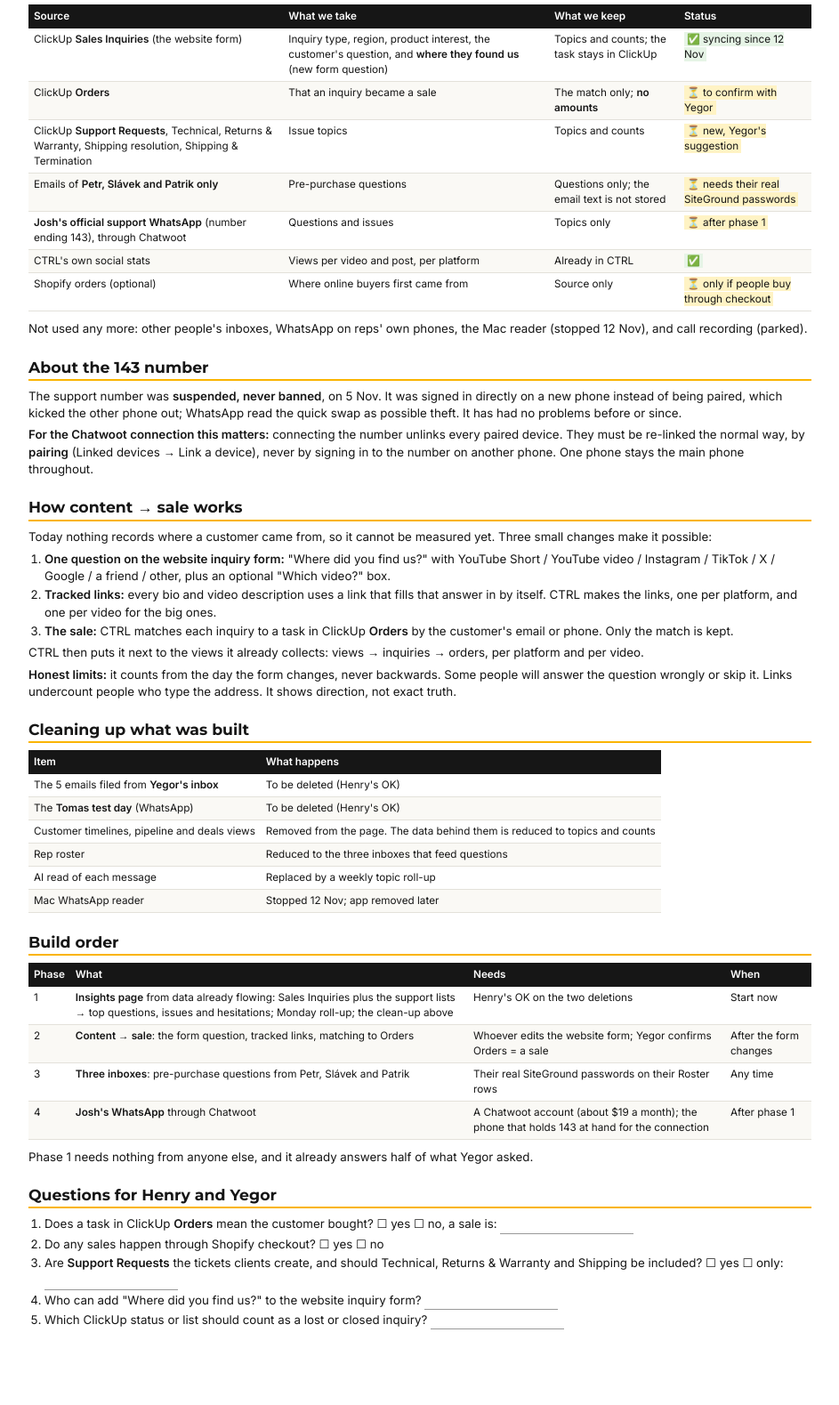
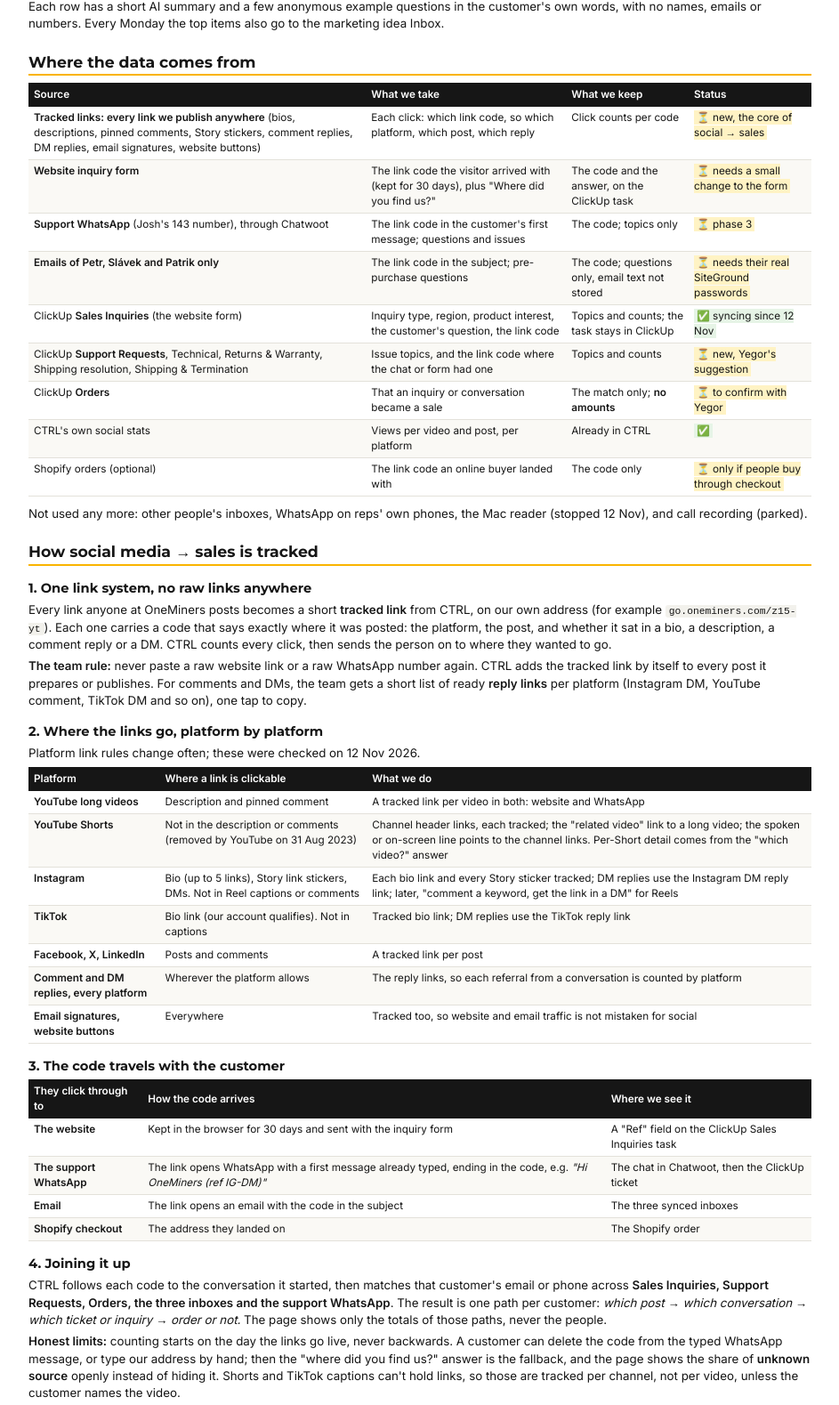
Before and after one commit to henryhodge95/oneminers-insights-plan, a plain HTML site: page index.html in a window 1280 px wide. Shown: the part 706-2285 px from the top of the page at 89% size, without its empty margins (168-1111 px from the left). Before the commit the page ends 2252 px from the top, so only its background shows below. Drawn offline with Linux system fonts and the light colour scheme.

Commit message:
Add social → sales tracking

```diff
--- a/index.html
+++ b/index.html
@@ -24,7 +24,7 @@ a{color:#b07d00}
 <p>Yegor pushed back on 12 Nov, and he is right. What was built is a CRM: every rep, every inbox, every chat, one timeline per customer. That is more personal data than marketing needs, and it still does not answer the question he expected: <strong>which content brings customers who buy.</strong></p>
 <p>The new aim, in Henry's and Yegor's words:</p>
 <ul>
-<li><strong>Content → sale:</strong> when someone comes from a YouTube Short, a long video or Instagram and buys, we see it.</li>
+<li><strong>Social media → sales:</strong> when someone comes from a YouTube Short, a long video, Instagram, a comment or a DM and contacts us or buys, we see it. This is our biggest blind spot today.</li>
 <li><strong>What customers talk about:</strong> questions before buying, pain points, issues, products, what makes people hesitate, as summaries for marketing.</li>
 <li><strong>Both ways:</strong> sales sees which content actually sells, so they can send it.</li>
 </ul>
@@ -41,9 +41,9 @@ a{color:#b07d00}
 </thead>
 <tbody>
 <tr>
-<td><strong>Content → sales</strong></td>
-<td>Which platform and which video brings inquiries and buyers</td>
-<td>"Z15 Pro bench Short: 6 inquiries, 2 orders"</td>
+<td><strong>Social → sales</strong></td>
+<td>For each platform, post, comment reply and DM reply: views → link clicks → conversations started (form, WhatsApp, email) → ClickUp inquiries and tickets → orders</td>
+<td>"Z15 Pro bench Short: 41k views → 180 clicks → 9 WhatsApp chats + 3 forms → 6 inquiries → 2 orders"</td>
 </tr>
 <tr>
 <td><strong>Before they buy</strong></td>
@@ -75,34 +75,46 @@ a{color:#b07d00}
 </thead>
 <tbody>
 <tr>
+<td><strong>Tracked links: every link we publish anywhere</strong> (bios, descriptions, pinned comments, Story stickers, comment replies, DM replies, email signatures, website buttons)</td>
+<td>Each click: which link code, so which platform, which post, which reply</td>
+<td>Click counts per code</td>
+<td><span class="op">⏳ new, the core of social → sales</span></td>
+</tr>
+<tr>
+<td><strong>Website inquiry form</strong></td>
+<td>The link code the visitor arrived with (kept for 30 days), plus "Where did you find us?"</td>
+<td>The code and the answer, on the ClickUp task</td>
+<td><span class="op">⏳ needs a small change to the form</span></td>
+</tr>
+<tr>
+<td><strong>Support WhatsApp</strong> (Josh's 143 number), through Chatwoot</td>
+<td>The link code in the customer's first message; questions and issues</td>
+<td>The code; topics only</td>
+<td><span class="op">⏳ phase 3</span></td>
+</tr>
+<tr>
+<td><strong>Emails of Petr, Slávek and Patrik only</strong></td>
+<td>The link code in the subject; pre-purchase questions</td>
+<td>The code; questions only, email text not stored</td>
+<td><span class="op">⏳ needs their real SiteGround passwords</span></td>
+</tr>
+<tr>
 <td>ClickUp <strong>Sales Inquiries</strong> (the website form)</td>
-<td>Inquiry type, region, product interest, the customer's question, and <strong>where they found us</strong> (new form question)</td>
+<td>Inquiry type, region, product interest, the customer's question, the link code</td>
 <td>Topics and counts; the task stays in ClickUp</td>
 <td><span class="hl">✅ syncing since 12 Nov</span></td>
 </tr>
 <tr>
-<td>ClickUp <strong>Orders</strong></td>
-<td>That an inquiry became a sale</td>
-<td>The match only; <strong>no amounts</strong></td>
-<td><span class="op">⏳ to confirm with Yegor</span></td>
-</tr>
-<tr>
 <td>ClickUp <strong>Support Requests</strong>, Technical, Returns &amp; Warranty, Shipping resolution, Shipping &amp; Termination</td>
-<td>Issue topics</td>
+<td>Issue topics, and the link code where the chat or form had one</td>
 <td>Topics and counts</td>
 <td><span class="op">⏳ new, Yegor's suggestion</span></td>
 </tr>
 <tr>
-<td>Emails of <strong>Petr, Slávek and Patrik only</strong></td>
-<td>Pre-purchase questions</td>
-<td>Questions only; the email text is not stored</td>
-<td><span class="op">⏳ needs their real SiteGround passwords</span></td>
-</tr>
-<tr>
-<td><strong>Josh's official support WhatsApp</strong> (number ending 143), through Chatwoot</td>
-<td>Questions and issues</td>
-<td>Topics only</td>
-<td><span class="op">⏳ after phase 1</span></td>
+<td>ClickUp <strong>Orders</strong></td>
+<td>That an inquiry or conversation became a sale</td>
+<td>The match only; <strong>no amounts</strong></td>
+<td><span class="op">⏳ to confirm with Yegor</span></td>
 </tr>
 <tr>
 <td>CTRL's own social stats</td>
@@ -112,25 +124,103 @@ a{color:#b07d00}
 </tr>
 <tr>
 <td>Shopify orders (optional)</td>
-<td>Where online buyers first came from</td>
-<td>Source only</td>
+<td>The link code an online buyer landed with</td>
+<td>The code only</td>
 <td><span class="op">⏳ only if people buy through checkout</span></td>
 </tr>
 </tbody>
 </table>
 <p>Not used any more: other people's inboxes, WhatsApp on reps' own phones, the Mac reader (stopped 12 Nov), and call recording (parked).</p>
+<h2>How social media → sales is tracked</h2>
+<h3>1. One link system, no raw links anywhere</h3>
+<p>Every link anyone at OneMiners posts becomes a short <strong>tracked link</strong> from CTRL, on our own address (for example <code>go.oneminers.com/z15-yt</code>). Each one carries a code that says exactly where it was posted: the platform, the post, and whether it sat in a bio, a description, a comment reply or a DM. CTRL counts every click, then sends the person on to where they wanted to go.</p>
+<p><strong>The team rule:</strong> never paste a raw website link or a raw WhatsApp number again. CTRL adds the tracked link by itself to every post it prepares or publishes. For comments and DMs, the team gets a short list of ready <strong>reply links</strong> per platform (Instagram DM, YouTube comment, TikTok DM and so on), one tap to copy.</p>
+<h3>2. Where the links go, platform by platform</h3>
+<p>Platform link rules change often; these were checked on 12 Nov 2026.</p>
+<table>
+<thead>
+<tr>
+<th>Platform</th>
+<th>Where a link is clickable</th>
+<th>What we do</th>
+</tr>
+</thead>
+<tbody>
+<tr>
+<td><strong>YouTube long videos</strong></td>
+<td>Description and pinned comment</td>
+<td>A tracked link per video in both: website and WhatsApp</td>
+</tr>
+<tr>
+<td><strong>YouTube Shorts</strong></td>
+<td>Not in the description or comments (removed by YouTube on 31 Aug 2023)</td>
+<td>Channel header links, each tracked; the "related video" link to a long video; the spoken or on-screen line points to the channel links. Per-Short detail comes from the "which video?" answer</td>
+</tr>
+<tr>
+<td><strong>Instagram</strong></td>
+<td>Bio (up to 5 links), Story link stickers, DMs. Not in Reel captions or comments</td>
+<td>Each bio link and every Story sticker tracked; DM replies use the Instagram DM reply link; later, "comment a keyword, get the link in a DM" for Reels</td>
+</tr>
+<tr>
+<td><strong>TikTok</strong></td>
+<td>Bio link (our account qualifies). Not in captions</td>
+<td>Tracked bio link; DM replies use the TikTok reply link</td>
+</tr>
+<tr>
+<td><strong>Facebook, X, LinkedIn</strong></td>
+<td>Posts and comments</td>
+<td>A tracked link per post</td>
+</tr>
+<tr>
+<td><strong>Comment and DM replies, every platform</strong></td>
+<td>Wherever the platform allows</td>
+<td>The reply links, so each referral from a conversation is counted by platform</td>
+</tr>
+<tr>
+<td><strong>Email signatures, website buttons</strong></td>
+<td>Everywhere</td>
+<td>Tracked too, so website and email traffic is not mistaken for social</td>
+</tr>
+</tbody>
+</table>
+<h3>3. The code travels with the customer</h3>
+<table>
+<thead>
+<tr>
+<th>They click through to</th>
+<th>How the code arrives</th>
+<th>Where we see it</th>
+</tr>
+</thead>
+<tbody>
+<tr>
+<td><strong>The website</strong></td>
+<td>Kept in the browser for 30 days and sent with the inquiry form</td>
+<td>A "Ref" field on the ClickUp Sales Inquiries task</td>
+</tr>
+<tr>
+<td><strong>The support WhatsApp</strong></td>
+<td>The link opens WhatsApp with a first message already typed, ending in the code, e.g. <em>"Hi OneMiners (ref IG-DM)"</em></td>
+<td>The chat in Chatwoot, then the ClickUp ticket</td>
+</tr>
+<tr>
+<td><strong>Email</strong></td>
+<td>The link opens an email with the code in the subject</td>
+<td>The three synced inboxes</td>
+</tr>
+<tr>
+<td><strong>Shopify checkout</strong></td>
+<td>The address they landed on</td>
+<td>The Shopify order</td>
+</tr>
+</tbody>
+</table>
+<h3>4. Joining it up</h3>
+<p>CTRL follows each code to the conversation it started, then matches that customer's email or phone across <strong>Sales Inquiries, Support Requests, Orders, the three inboxes and the support WhatsApp</strong>. The result is one path per customer: <em>which post → which conversation → which ticket or inquiry → order or not.</em> The page shows only the totals of those paths, never the people.</p>
+<p><strong>Honest limits:</strong> counting starts on the day the links go live, never backwards. A customer can delete the code from the typed WhatsApp message, or type our address by hand; then the "where did you find us?" answer is the fallback, and the page shows the share of <strong>unknown source</strong> openly instead of hiding it. Shorts and TikTok captions can't hold links, so those are tracked per channel, not per video, unless the customer names the video.</p>
 <h2>About the 143 number</h2>
 <p>The support number was <strong>suspended, never banned</strong>, on 5 Nov. It was signed in directly on a new phone instead of being paired, which kicked the other phone out; WhatsApp read the quick swap as possible theft. It has had no problems before or since.</p>
 <p><strong>For the Chatwoot connection this matters:</strong> connecting the number unlinks every paired device. They must be re-linked the normal way, by <strong>pairing</strong> (Linked devices → Link a device), never by signing in to the number on another phone. One phone stays the main phone throughout.</p>
-<h2>How content → sale works</h2>
-<p>Today nothing records where a customer came from, so it cannot be measured yet. Three small changes make it possible:</p>
-<ol>
-<li><strong>One question on the website inquiry form:</strong> "Where did you find us?" with YouTube Short / YouTube video / Instagram / TikTok / X / Google / a friend / other, plus an optional "Which video?" box.</li>
-<li><strong>Tracked links:</strong> every bio and video description uses a link that fills that answer in by itself. CTRL makes the links, one per platform, and one per video for the big ones.</li>
-<li><strong>The sale:</strong> CTRL matches each inquiry to a task in ClickUp <strong>Orders</strong> by the customer's email or phone. Only the match is kept.</li>
-</ol>
-<p>CTRL then puts it next to the views it already collects: views → inquiries → orders, per platform and per video.</p>
-<p><strong>Honest limits:</strong> it counts from the day the form changes, never backwards. Some people will answer the question wrongly or skip it. Links undercount people who type the address. It shows direction, not exact truth.</p>
 <h2>Cleaning up what was built</h2>
 <table>
 <thead>
@@ -142,11 +232,11 @@ a{color:#b07d00}
 <tbody>
 <tr>
 <td>The 5 emails filed from <strong>Yegor's inbox</strong></td>
-<td>To be deleted (Henry's OK)</td>
+<td><span class="hl">✅ Deleted 12 Nov, with every copy</span></td>
 </tr>
 <tr>
 <td>The <strong>Tomas test day</strong> (WhatsApp)</td>
-<td>To be deleted (Henry's OK)</td>
+<td><span class="hl">✅ Deleted 12 Nov, with every copy</span></td>
 </tr>
 <tr>
 <td>Customer timelines, pipeline and deals views</td>
@@ -162,11 +252,12 @@ a{color:#b07d00}
 </tr>
 <tr>
 <td>Mac WhatsApp reader</td>
-<td>Stopped 12 Nov; app removed later</td>
+<td><span class="hl">✅ Stopped 12 Nov</span></td>
 </tr>
 </tbody>
 </table>
 <h2>Build order</h2>
+<p>The links go first: every day without them is a day of sales we can never trace back.</p>
 <table>
 <thead>
 <tr>
@@ -179,36 +270,43 @@ a{color:#b07d00}
 <tbody>
 <tr>
 <td>1</td>
-<td><strong>Insights page</strong> from data already flowing: Sales Inquiries plus the support lists → top questions, issues and hesitations; Monday roll-up; the clean-up above</td>
-<td>Henry's OK on the two deletions</td>
+<td><strong>Tracked links</strong>: the link maker in CTRL, the short-link address, reply links for comments and DMs, links swapped into every bio, header, pinned comment and description</td>
+<td>The short-link address on oneminers.com (one setting in Cloudflare by whoever manages that domain)</td>
 <td>Start now</td>
 </tr>
 <tr>
+<td>1</td>
+<td><strong>Insights page</strong> from data already flowing: Sales Inquiries and the support lists → top questions, issues and hesitations; Monday roll-up</td>
+<td>Nothing</td>
+<td>Start now, alongside</td>
+</tr>
+<tr>
 <td>2</td>
-<td><strong>Content → sale</strong>: the form question, tracked links, matching to Orders</td>
+<td><strong>Website form</strong>: the "Ref" field and "Where did you find us?"; matching to Orders</td>
 <td>Whoever edits the website form; Yegor confirms Orders = a sale</td>
-<td>After the form changes</td>
+<td>As soon as possible</td>
 </tr>
 <tr>
 <td>3</td>
-<td><strong>Three inboxes</strong>: pre-purchase questions from Petr, Slávek and Patrik</td>
+<td><strong>Support WhatsApp</strong> through Chatwoot, with the code in the first message</td>
+<td>A Chatwoot account (about $19 a month); the phone that holds 143 at hand</td>
+<td>After phase 1</td>
+</tr>
+<tr>
+<td>4</td>
+<td><strong>Three inboxes</strong>: pre-purchase questions and codes from Petr, Slávek and Patrik</td>
 <td>Their real SiteGround passwords on their Roster rows</td>
 <td>Any time</td>
 </tr>
-<tr>
-<td>4</td>
-<td><strong>Josh's WhatsApp</strong> through Chatwoot</td>
-<td>A Chatwoot account (about $19 a month); the phone that holds 143 at hand for the connection</td>
-<td>After phase 1</td>
-</tr>
 </tbody>
 </table>
-<p>Phase 1 needs nothing from anyone else, and it already answers half of what Yegor asked.</p>
 <h2>Questions for Henry and Yegor</h2>
 <ol>
 <li>Does a task in ClickUp <strong>Orders</strong> mean the customer bought? ☐ yes ☐ no, a sale is: <span class="blank">&nbsp;</span></li>
 <li>Do any sales happen through Shopify checkout? ☐ yes ☐ no</li>
 <li>Are <strong>Support Requests</strong> the tickets clients create, and should Technical, Returns &amp; Warranty and Shipping be included? ☐ yes ☐ only: <span class="blank">&nbsp;</span></li>
-<li>Who can add "Where did you find us?" to the website inquiry form? <span class="blank">&nbsp;</span></li>
+<li>Who can change the website inquiry form (the "Ref" field and "Where did you find us?")? <span class="blank">&nbsp;</span></li>
+<li>Who manages oneminers.com in Cloudflare, to add the short-link address? <span class="blank">&nbsp;</span></li>
+<li>Who answers comments and DMs on each platform, so they get the reply links? <span class="blank">&nbsp;</span></li>
 <li>Which ClickUp status or list should count as a lost or closed inquiry? <span class="blank">&nbsp;</span></li>
 </ol></body></html>
```
